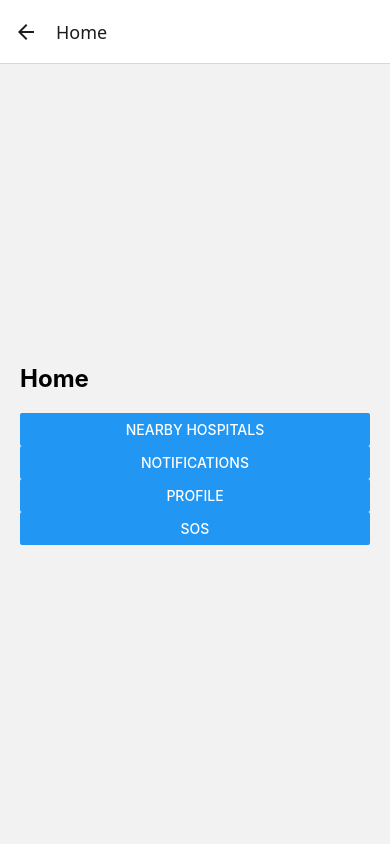
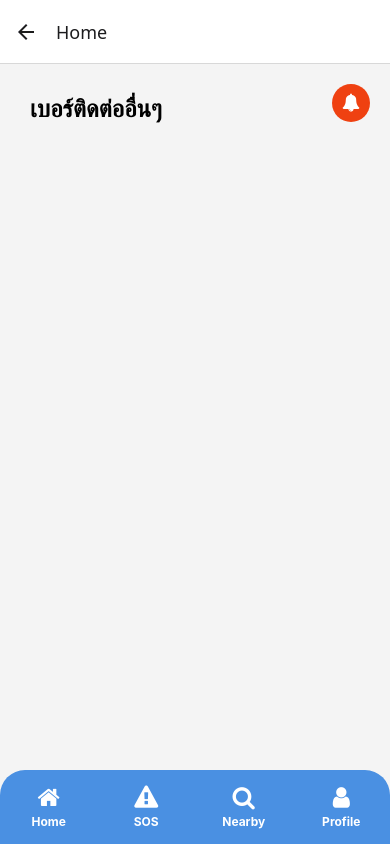
Before and after one commit to Sunshine050/emergency-frontend, a React Native app: screen /Home in a window 390 px wide. Built offline with nearby package versions, Linux system fonts and the light colour scheme.

Commit message:
navbar.home

```diff
--- a/package.json
+++ b/package.json
@@ -12,6 +12,7 @@
   "dependencies": {
     "@expo/metro-runtime": "~4.0.1",
     "@react-native-google-signin/google-signin": "^13.2.0",
+    "@react-navigation/bottom-tabs": "^7.2.0",
     "@react-navigation/native": "^7.0.14",
     "@react-navigation/stack": "^7.1.1",
     "axios": "^1.7.9",
--- a/src/screens/Home/HomeScreen.tsx
+++ b/src/screens/Home/HomeScreen.tsx
@@ -1,21 +1,77 @@
 import React from "react";
-import { View, Text, Button, StyleSheet } from "react-native";
+import { View, Text, StyleSheet, TouchableOpacity } from "react-native";
+import { FontAwesome } from "@expo/vector-icons";
 
 const HomeScreen = ({ navigation }: any) => {
   return (
     <View style={styles.container}>
-      <Text style={styles.title}>Home</Text>
-      <Button title="Nearby Hospitals" onPress={() => navigation.navigate("Nearby")} />
-      <Button title="Notifications" onPress={() => navigation.navigate("Notifications")} />
-      <Button title="Profile" onPress={() => navigation.navigate("Profile")} />
-      <Button title="SOS" onPress={() => navigation.navigate("SOS")} />
+      {/* Notification Icon */}
+      <TouchableOpacity
+        onPress={() => navigation.navigate("Notifications")}
+        style={{
+          position: 'absolute',
+          top: 20,
+          right: 20,
+          backgroundColor: '#ef4111',
+          borderRadius: 20,
+          padding: 10,
+        }}
+      >
+        <FontAwesome name="bell" size={18} color="#fff" />
+      </TouchableOpacity>
+      {/* Content */}
+      <Text style={styles.title}>เบอร์ติดต่ออื่นๆ</Text>
+
+      {/* Navbar */}
+      <View style={styles.navbar}>
+        <TouchableOpacity onPress={() => navigation.navigate("Home")} style={styles.navItem}>
+          <FontAwesome name="home" size={24} color="#fff" />
+          <Text style={styles.navText}>Home</Text>
+        </TouchableOpacity>
+        <TouchableOpacity onPress={() => navigation.navigate("SOS")} style={styles.navItem}>
+          <FontAwesome name="warning" size={24} color="#fff" />
+          <Text style={styles.navText}>SOS</Text>
+        </TouchableOpacity>
+        <TouchableOpacity onPress={() => navigation.navigate("Nearby")} style={styles.navItem}>
+          <FontAwesome name="search" size={24} color="#fff" />
+          <Text style={styles.navText}>Nearby</Text>
+        </TouchableOpacity>
+        <TouchableOpacity onPress={() => navigation.navigate("Profile")} style={styles.navItem}>
+          <FontAwesome name="user" size={24} color="#fff" />
+          <Text style={styles.navText}>Profile</Text>
+        </TouchableOpacity>
+      </View>
     </View>
   );
 };
+const styles = StyleSheet.create({
+  container: { flex: 1, justifyContent: "flex-start", padding: 30, backgroundColor: "#f4f4f4" },
+  title: { fontSize: 24, fontWeight: "bold", marginBottom: 20 },
 
-const styles = StyleSheet.create({
-  container: { flex: 1, justifyContent: "center", padding: 20 },
-  title: { fontSize: 24, fontWeight: "bold", marginBottom: 20 },
+  navbar: {
+    flexDirection: "row",
+    justifyContent: "space-around",
+    backgroundColor: "#4A90E2",
+    paddingVertical: 15,
+    borderTopLeftRadius: 25,
+    borderTopRightRadius: 25,
+    position: "absolute",
+    bottom: 0,
+    left: 0,
+    right: 0,
+    elevation: 5,
+  },
+  navItem: {
+    justifyContent: "center",
+    alignItems: "center",
+    width: "25%", // กระจายให้ 4 ปุ่มพอดีกัน
+  },
+  navText: {
+    color: "#fff",
+    marginTop: 5,
+    fontSize: 12,
+    fontWeight: "bold",
+  },
 });
 
 export default HomeScreen;
```
Also changed, not shown: 2 other files (tests, documents, lock files or other folders).
